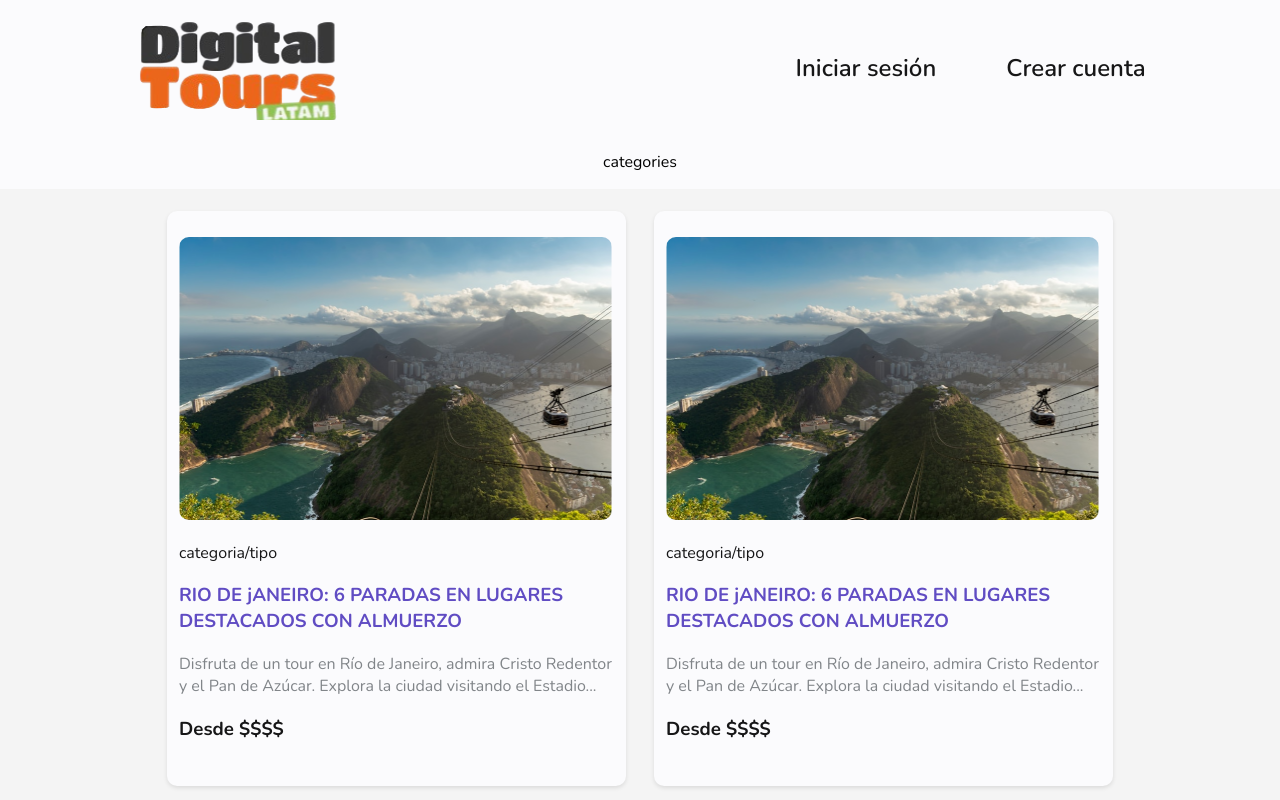
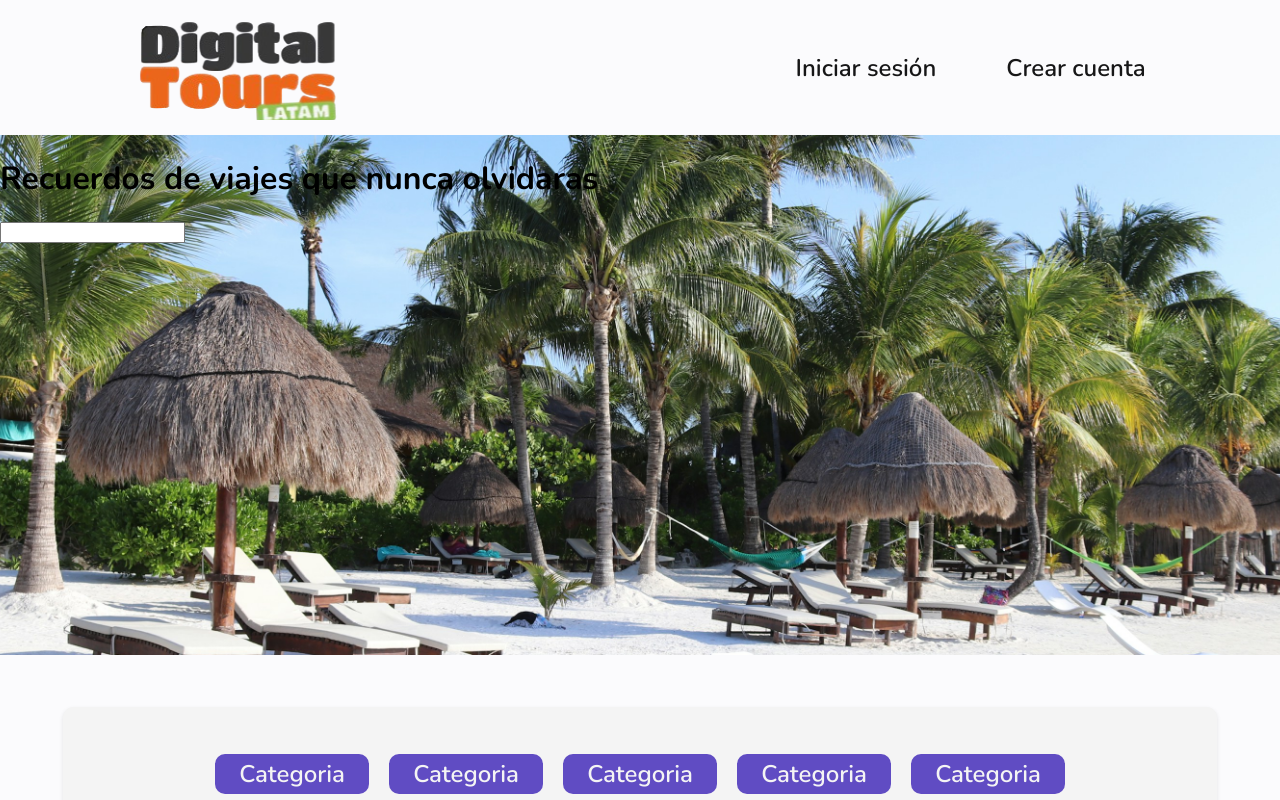
Before and after one commit to facuvillar27/DigitalTours, a React (Vite) app in the folder front/digital-tours/: page / in a window 1280 px wide. Shown: the top 800 px of the page. Built offline with nearby package versions, Linux system fonts and the light colour scheme.

Commit message:
DT-02: [Add] categories section and cta home img

```diff
--- a/front/digital-tours/src/Routes/Home.jsx
+++ b/front/digital-tours/src/Routes/Home.jsx
@@ -4,10 +4,20 @@ import Card from "../Components/Card/Card";
 const Home = () => {
   return (
     <div className={styles.main}>
-      <div className={styles.categories_menu}>
-        <div className={styles.categories_container}>
-          <p>categories</p>
+      <div className={styles.cta}>
+        <div className={styles.cta_box}>
+          <h1 className={styles.cta_text}>
+            Recuerdos de viajes que nunca olvidaras
+          </h1>
+          <input type="search" />
         </div>
+      </div>
+      <div className={styles.cat_menu}>
+        <p className={styles.cat_btn}>Categoria</p>
+        <p className={styles.cat_btn}>Categoria</p>
+        <p className={styles.cat_btn}>Categoria</p>
+        <p className={styles.cat_btn}>Categoria</p>
+        <p className={styles.cat_btn}>Categoria</p>
       </div>
       <div className={styles.home_body}>
         <Card />
--- a/front/digital-tours/src/styles/home.module.css
+++ b/front/digital-tours/src/styles/home.module.css
@@ -4,6 +4,44 @@
   align-items: center;
   background-color: var(--white);
 }
+
+.cta {
+  background-image: url('../assets/cta_img.png');
+  background-size: cover;
+  background-position: bottom;
+  width: 100%;
+  height: 65vh;
+}
+
+.cat_menu {
+display: flex;
+margin: 52px;
+justify-content: center;
+align-items: center;
+gap: 20px;
+width: 1154px;
+height: 133px;
+
+border-radius: 10px;
+background-color: var(--dark-white);
+box-shadow: 0px 2px 4px 0px rgba(0, 0, 0, 0.10);
+}
+
+.cat_btn {
+  display: flex;
+  justify-content: center;
+  align-items: center;
+  width: 154px;
+  height: 40px;
+  margin: 0;
+
+  color: var(--dark-white);
+  font-size: 24px;
+  font-weight: var(--font-h2-h3-weight);
+  border-radius: 10px;
+  background-color: var(--accent);
+}
+
 
 .home_body {
   display: flex;
```
Also changed, not shown: front/digital-tours/src/assets/cta_img.png (added).
